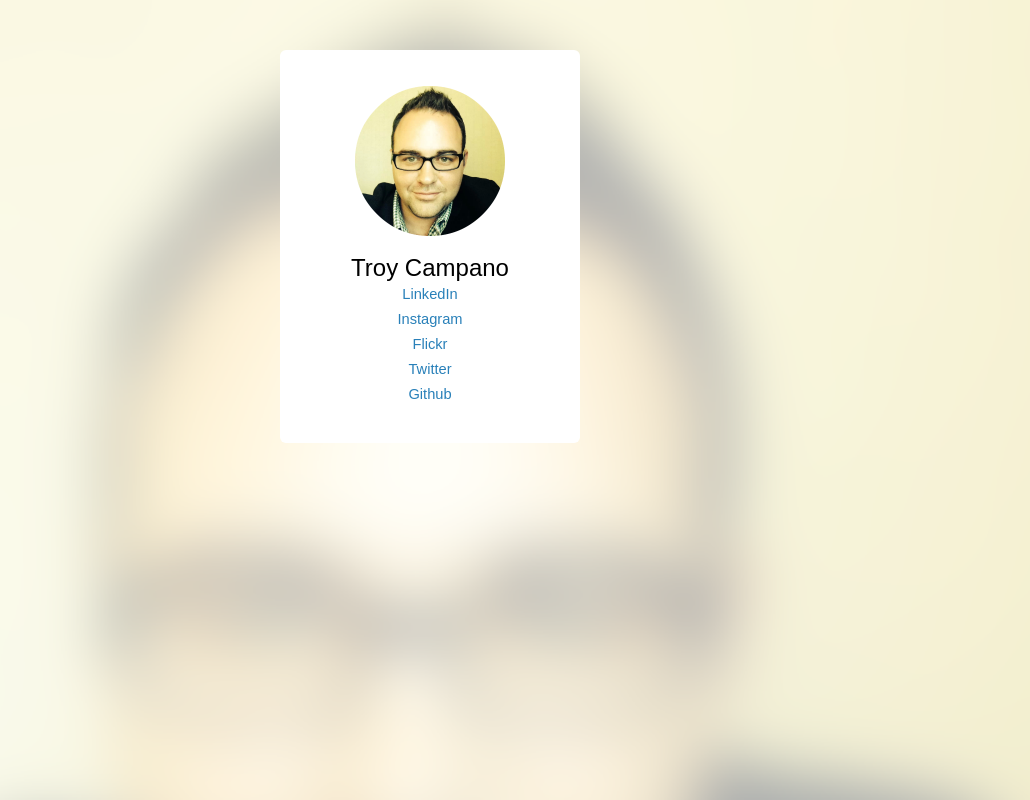
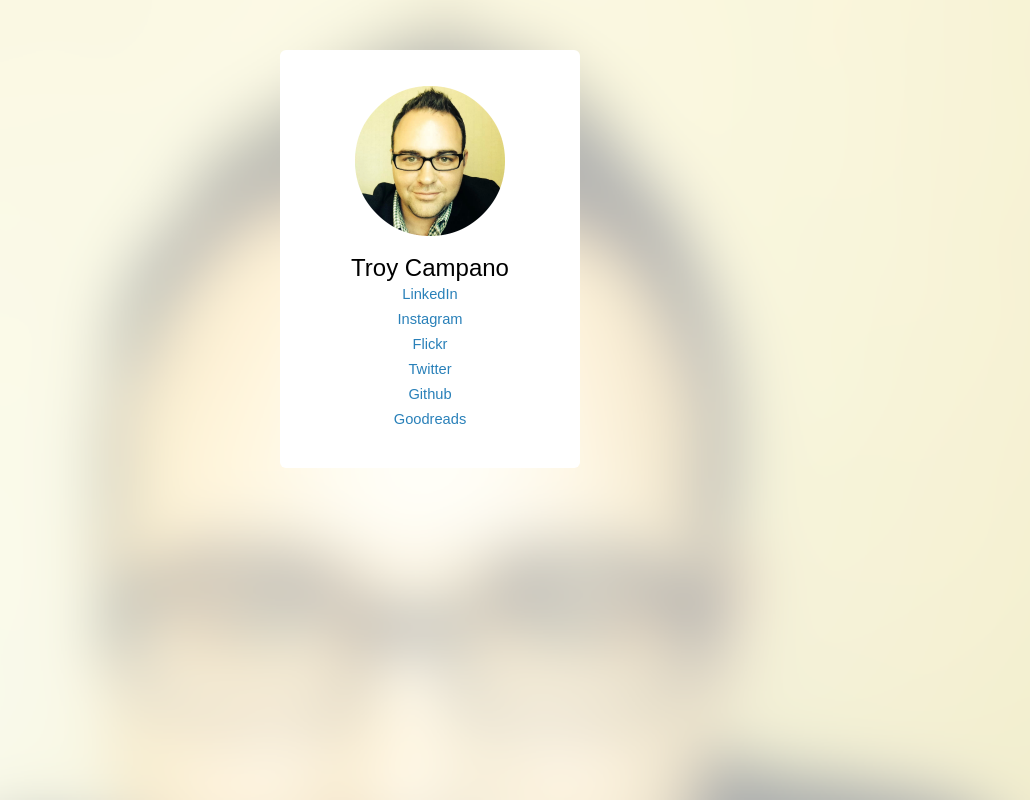
Before and after one commit to troycampano/troycampano.com, a plain HTML site: page index.html in a window 1280 px wide. Shown: the whole page, without its empty margins (210-1240 px from the left). Drawn offline with nearby package versions, Linux system fonts and the light colour scheme.

Commit message:
Update index.html

```diff
--- a/index.html
+++ b/index.html
@@ -160,12 +160,12 @@
 		<center>
 			<div class="title">Troy Campano</div>
 			<div class="links">
-				<!--a href="http://blog.troycampano.com/" target="_blank">Blog</a><br/-->
 				<a href="https://www.linkedin.com/in/troycampano/" target="_blank">LinkedIn</a><br />
 				<a href="http://instagram.com/troycampano" target="_blank">Instagram</a><br />
 				<a href="http://www.flickr.com/photos/troycampano/" target="_blank">Flickr</a><br />
 				<a href="https://twitter.com/troycampano" target="_blank">Twitter</a><br />
 				<a href="https://github.com/troycampano" target="_blank">Github</a><br />
+				<a href="https://www.goodreads.com/review/list/31671268-troy-campano?shelf=currently-reading" target="_blank">Goodreads</a><br/>
 			</div>
 			<br><br>
 		</center>
```
